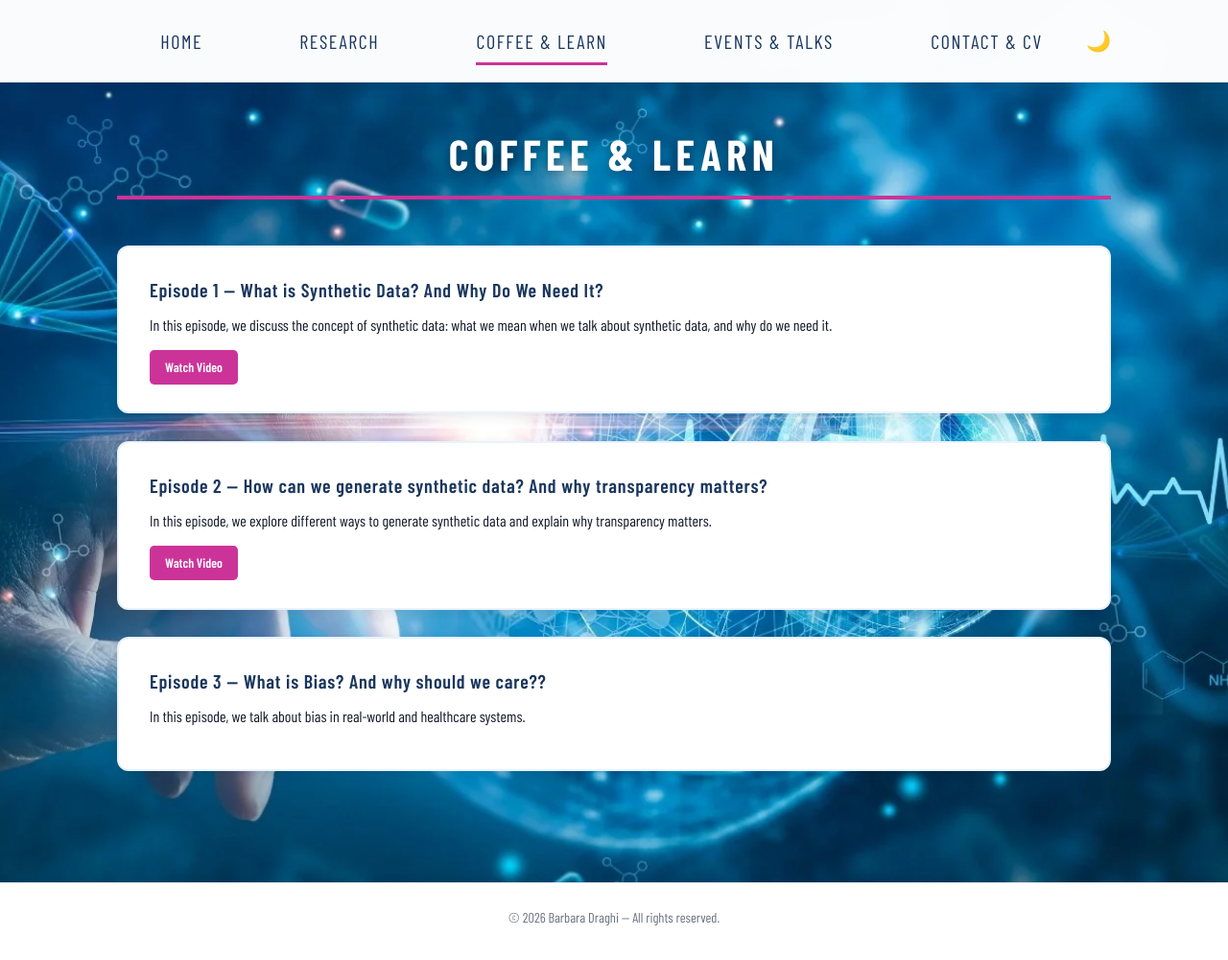
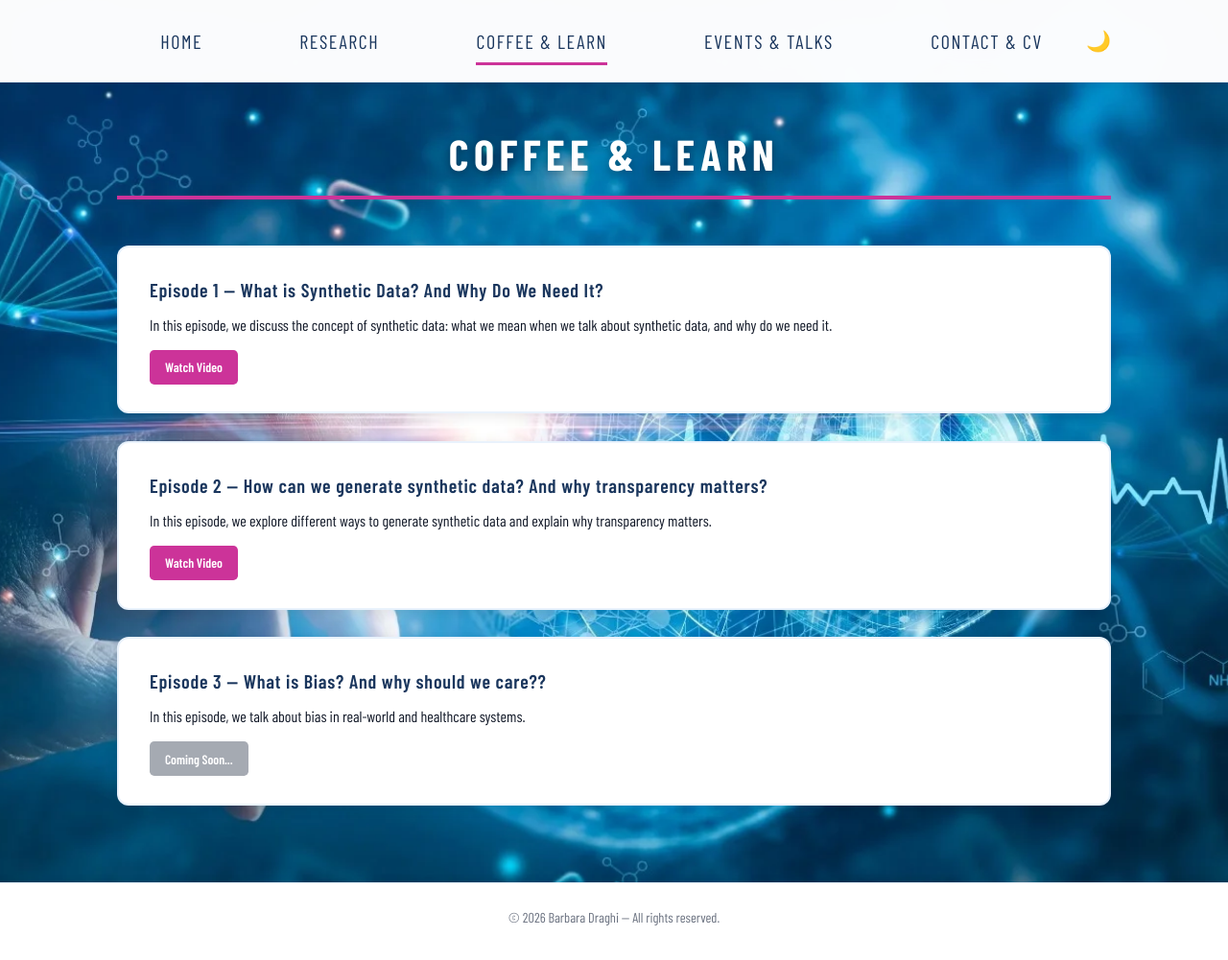
Before and after one commit to barbaraDraghi/barbaradraghi.github.io, a Jekyll site: the page built from pages/coffee-learn.md, in a window 1280 px wide and 1001 px high. Shown: the whole window at 96% size. Built offline with Jekyll 4.4.1, drawn with Linux system fonts in a browser that asks for light colours; some web fonts are replaced.

Commit message:
Fix coming_soon variable casing in episode include

```diff
--- a/pages/coffee-learn.md
+++ b/pages/coffee-learn.md
@@ -21,6 +21,6 @@ layout: page
     {% include episode.html
      title="Episode 3 — What is Bias? And why should we care??"
      description="In this episode, we talk about bias in real-world and healthcare systems."
-     coming_soon = True
+     coming_soon=true
   %}
 </section>
```
